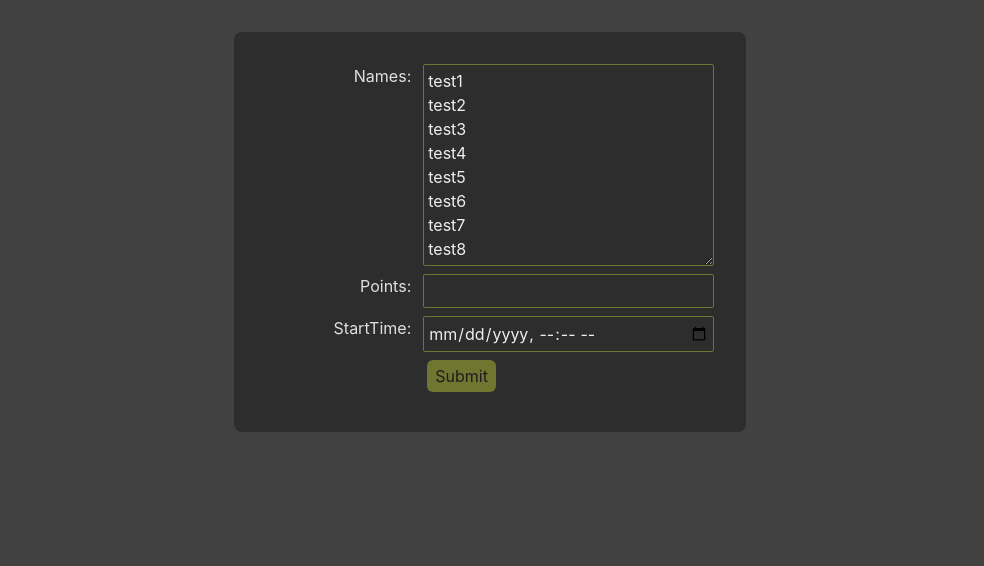
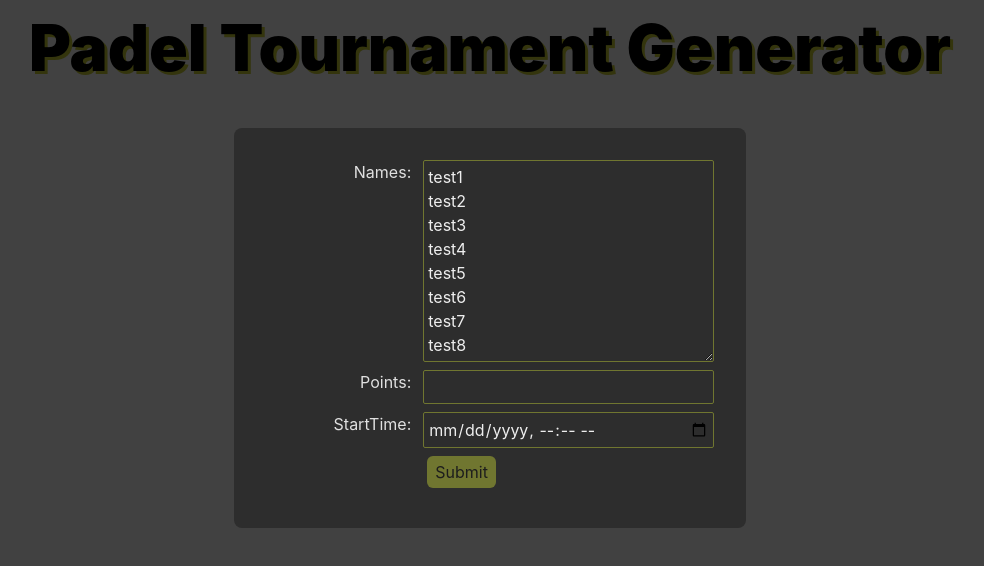
Before and after one commit to ohanhimaki/americano-tournaments, a React (Create React App) app in the folder americano-tournaments.web/: page / in a window 1280 px wide. Shown: the top 566 px of the page, without its empty margins (150-1134 px from the left). Built offline with nearby package versions, Linux system fonts and the light colour scheme.

Commit message:
Lisättiin otsikko sovellukselle, pieniä ui muutoksia

```diff
--- a/americano-tournaments.web/src/App.tsx
+++ b/americano-tournaments.web/src/App.tsx
@@ -7,6 +7,11 @@ import "./tailwindcss/tailwind.css";
 function App() {
   return (
     <div className="m-auto page-container">
+      <div className="w-screen flex m-auto justify-center">
+        <h1 className="m-auto md:text-6xl text-3xl font-bold font-black mx-10 banner-title">
+          Padel Tournament Generator
+        </h1>
+      </div>
       <Newtournament></Newtournament>
     </div>
   );
--- a/americano-tournaments.web/src/index.css
+++ b/americano-tournaments.web/src/index.css
@@ -11,8 +11,12 @@ code {
   font-family: source-code-pro, Menlo, Monaco, Consolas, "Courier New",
     monospace;
 }
-
+/*
 .page-container {
   @apply relative;
   @apply min-h-screen;
+} */
+
+.banner-title {
+  text-shadow: 3px 3px #34350d;
 }
--- a/americano-tournaments.web/src/new-tournament/Matches.tsx
+++ b/americano-tournaments.web/src/new-tournament/Matches.tsx
@@ -152,7 +152,7 @@ export const Matches = ({
   function rowStatusClass(match: Match) {
     let rowClass = "";
     if (match.status === 1) {
-      rowClass = "bg-green-600";
+      rowClass = "bg-green-800";
     } else if (match.status === 2) {
       rowClass = "";
     }
```
